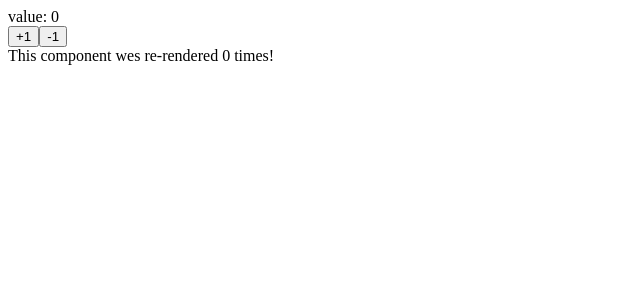
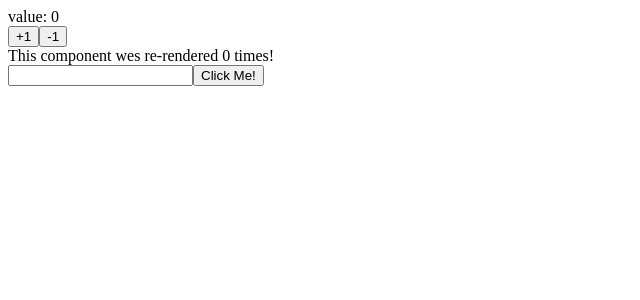
Before and after one commit to moizumi-k-gnavi/my-first-react-app-in-typescript, a React (Create React App) app: page / in a window 1280 px wide. Shown: the top 300 px of the page, without its empty margins (0-640 px from the left). Built offline with nearby package versions, Linux system fonts and the light colour scheme.

Commit message:
useRef-basic

```diff
--- a/src/Counter.tsx
+++ b/src/Counter.tsx
@@ -11,18 +11,25 @@ const Counter: React.FC<{}> = () => {
     setValue((prevState) => prevState - 1);
   };
 
-  const renderTimes = useRef(0);
+  const renderTimes = useRef<number>(0);
   useEffect(() => {
-    console.log('render wqas done.');
-    renderTimes.current++;
+    renderTimes.current = renderTimes.current + 1;
   });
 
+  const ref = useRef<HTMLInputElement>(null);
+  const focusInput = () => {
+    ref.current?.focus();
+    // const current = ref.current;
+    // if (current != null) current.focus();
+  };
   return (
     <div>
       <div>value: {value}</div>
       <button onClick={increment}>+1</button>
       <button onClick={decrement}>-1</button>
       <div>This component wes re-rendered {renderTimes.current} times!</div>
+      <input ref={ref} type="text" />
+      <button onClick={focusInput}>Click Me!</button>
     </div>
   );
 };
```
